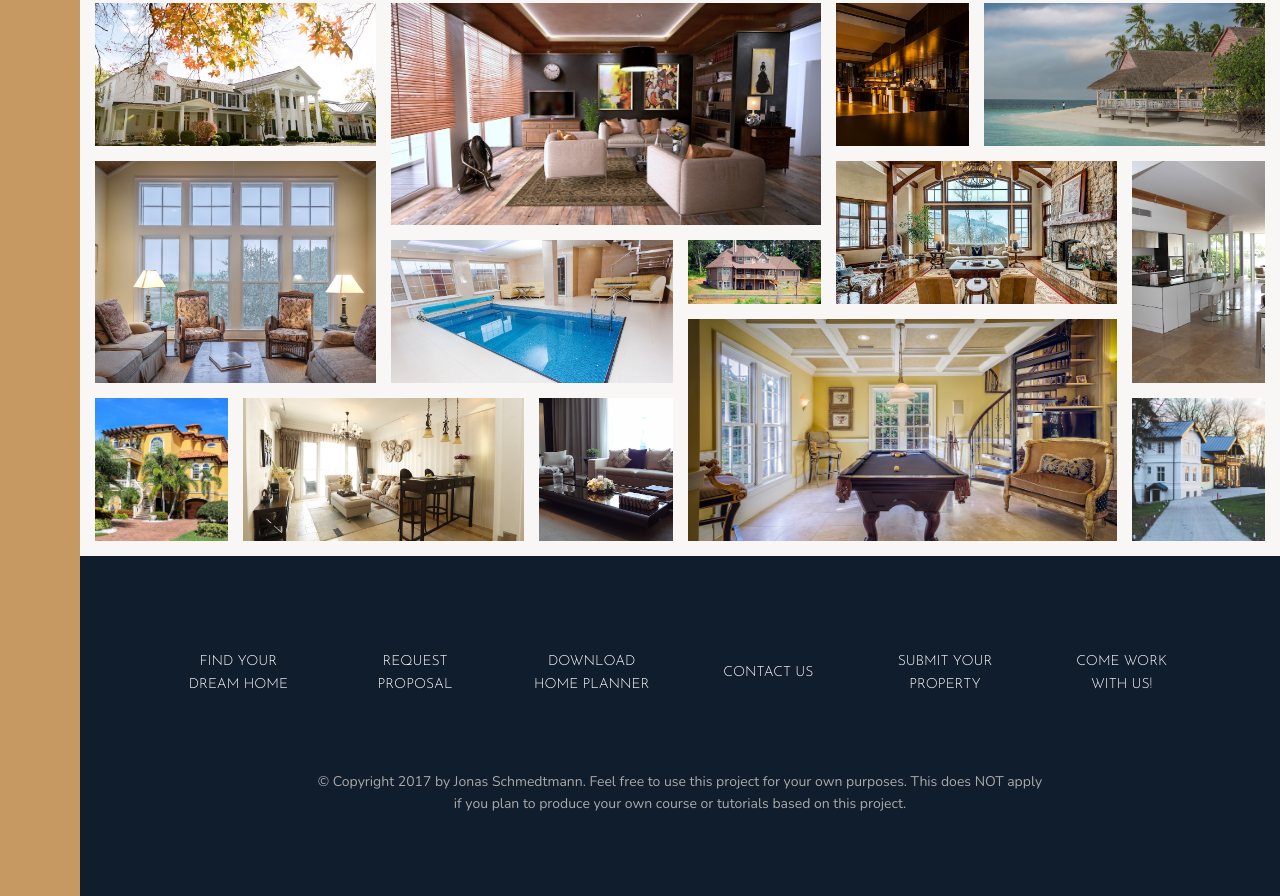
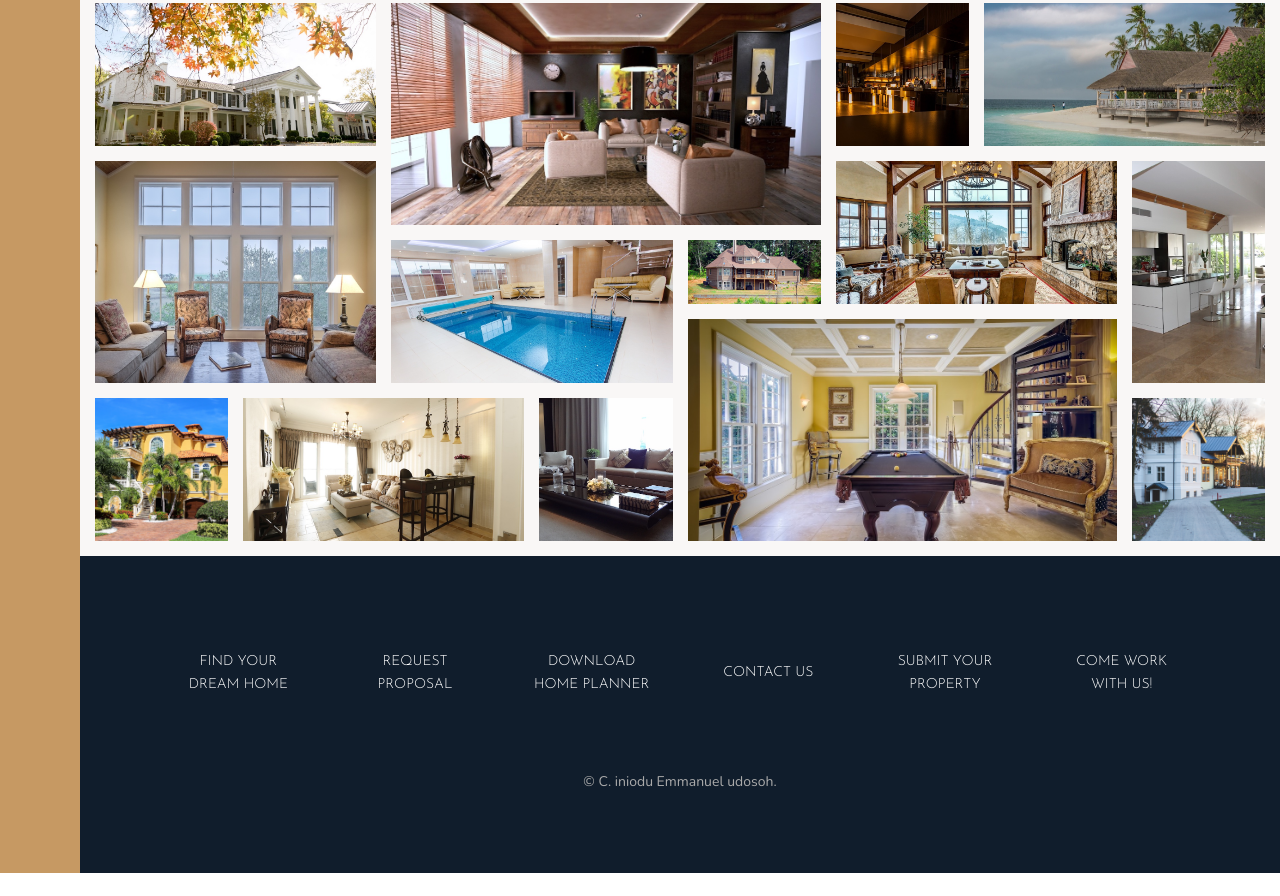
Before and after one commit to Udosoh/estate, a website: page index.html in a window 1280 px wide. Shown: the part 3084-3980 px from the top of the page. After the commit the page ends 3957 px from the top, so only its background shows below. Drawn offline with nearby package versions, Linux system fonts and the light colour scheme.

Commit message:
Update index.html

```diff
--- a/index.html
+++ b/index.html
@@ -348,7 +348,7 @@
                     <li class="nav__item"><a href="#" class="nav__link">Come work with us!</a></li>
             </ul>
             <p class="copyright">
-                &copy; Copyright 2017 by Jonas Schmedtmann. Feel free to use this project for your own purposes. This does NOT apply if you plan to produce your own course or tutorials based on this project.
+                &copy; C. iniodu Emmanuel udosoh.
             </p>
         </footer>
     </body>
```
